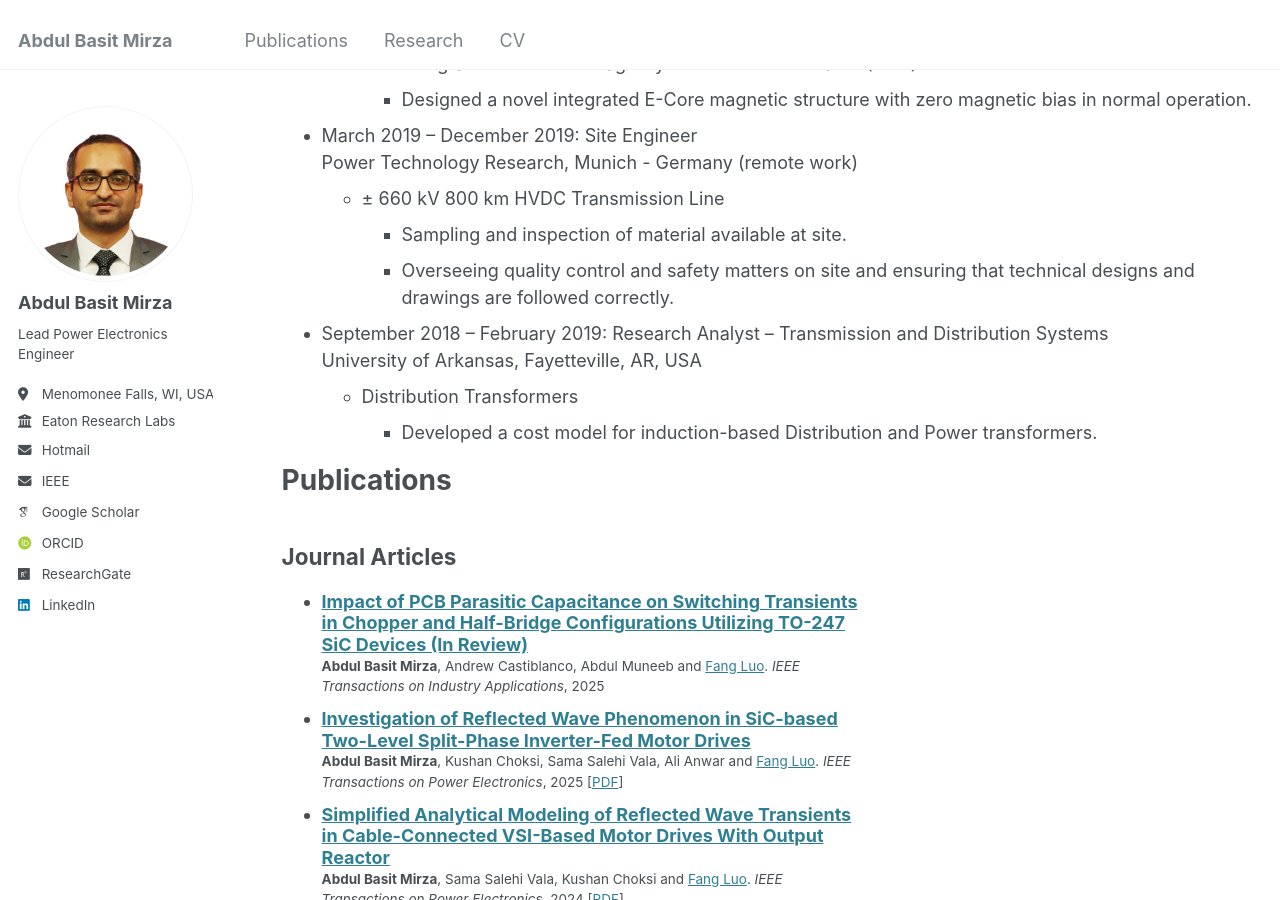
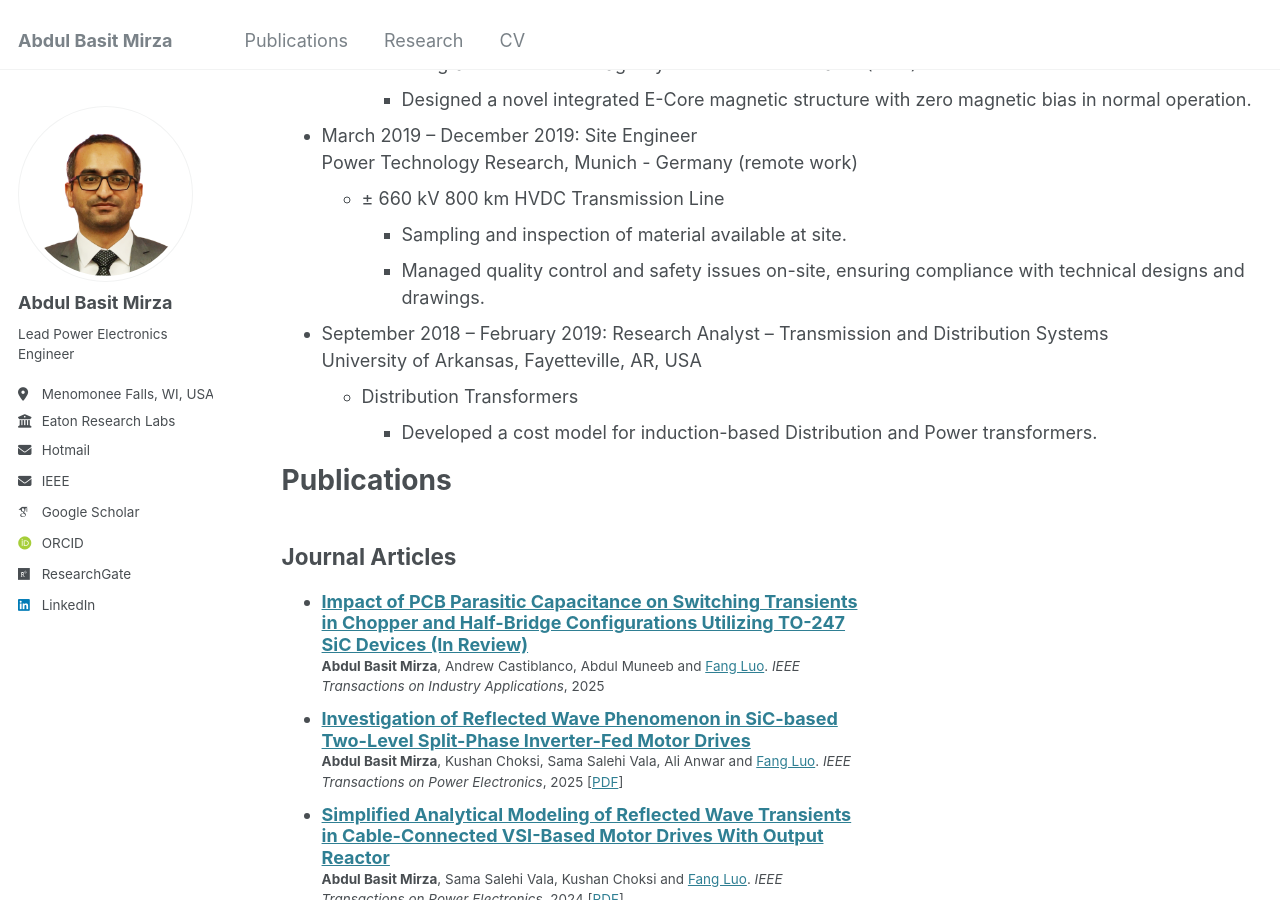
Before and after one commit to AbdulBasitMirza/abdulbasitmirza.github.io, a Jekyll site: the page built from _pages/cv.md, in a window 1280 px wide and 900 px high, scrolled down 1228 px. Built offline with Jekyll 4.4.1, drawn with Linux system fonts in a browser that asks for light colours; some web fonts are replaced.

Commit message:
Update cv.md

```diff
--- a/_pages/cv.md
+++ b/_pages/cv.md
@@ -45,7 +45,7 @@ Work & Research Experience
   Power Technology Research, Munich - Germany	(remote work)
   * ± 660 kV 800 km HVDC Transmission Line
     * Sampling and inspection of material available at site.
-    * Overseeing quality control and safety matters on site and ensuring that technical designs and drawings are followed correctly.
+    * Managed quality control and safety issues on-site, ensuring compliance with technical designs and drawings.
 * September 2018 – February 2019: Research Analyst – Transmission and Distribution Systems  <br>
   University of Arkansas, Fayetteville, AR, USA
   * Distribution Transformers
```
